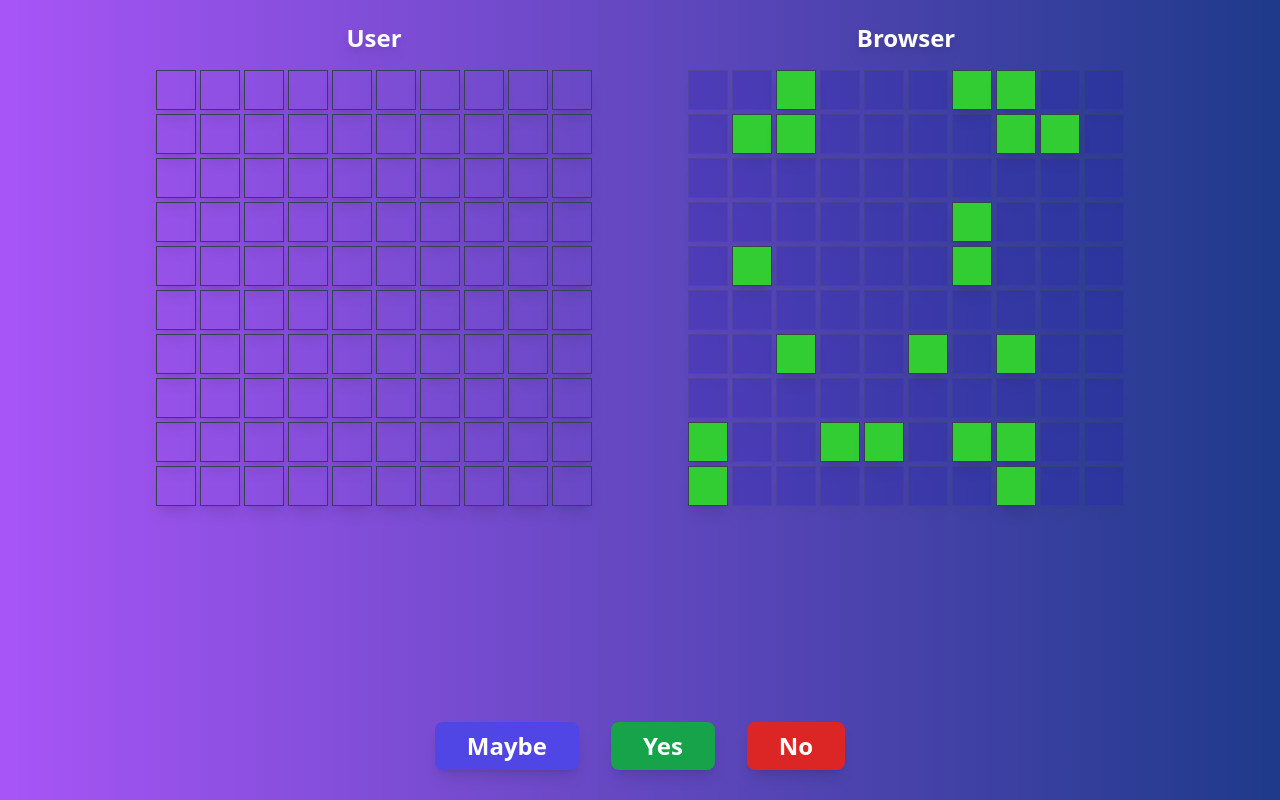
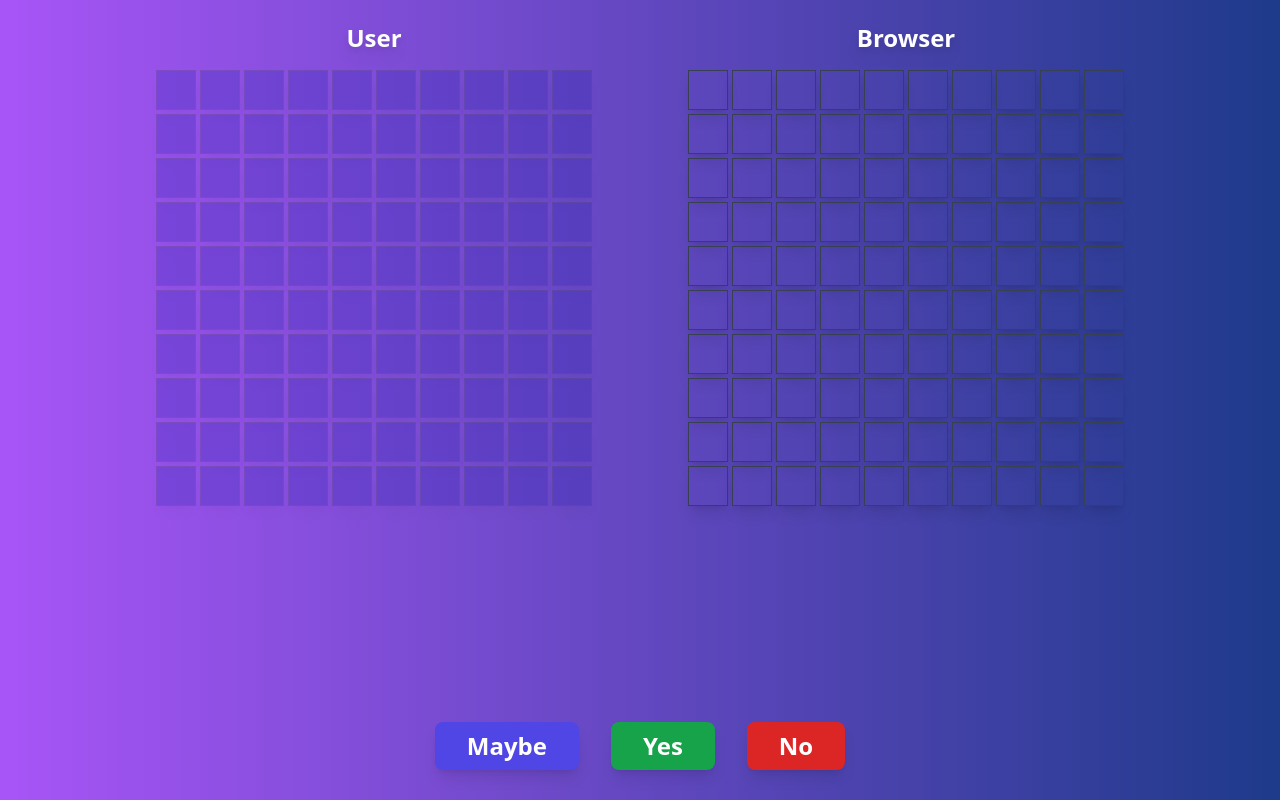
Before and after one commit to vytautas-abramikas/tsunami_fleet, a React (Vite) app: page / in a window 1280 px wide. Built offline with nearby package versions, Linux system fonts and the light colour scheme.

Commit message:
initialization now in useEffect, ship ids start at 1, modified types, testing more functionality on cell click

```diff
--- a/src/components/Grid.tsx
+++ b/src/components/Grid.tsx
@@ -4,28 +4,74 @@ import { Cell } from "./Cell";
 import { TCell, TGrid } from "../types/types";
 
 export const Grid: React.FC<{ owner: "User" | "Browser" }> = ({ owner }) => {
-  const { userGrid, browserGrid, setUserGrid, setBrowserGrid } =
-    useGameContext();
+  const {
+    userGrid,
+    userShips,
+    browserGrid,
+    browserShips,
+    setUserGrid,
+    setBrowserGrid,
+  } = useGameContext();
   const grid = owner === "User" ? userGrid : browserGrid;
+  const ships = owner === "User" ? userShips : browserShips;
   const setGrid = owner === "User" ? setUserGrid : setBrowserGrid;
 
   const handleCellClick = (cellId: number) => {
     // just a mock function for now
-    setGrid((prevGrid: TGrid) => {
-      const updatedCells: TCell[] = prevGrid.cells.map((cell) => {
-        if (cell.id === cellId && !cell.isVisible) {
-          const newStatus: "hit" | "empty" =
-            cell.status === "ship" ? "hit" : "empty";
-          return {
+    const cell = grid.cells[cellId];
+    console.log(JSON.stringify(cell));
+    let updatedCells: TCell[] = [];
+    if (cell.id === cellId && !cell.isVisible) {
+      if (cell.status === "ship" && cell.shipId) {
+        if (isLastSegment(cellId)) {
+          updatedCells = getShipCells(cell.shipId).map((cell) => ({
             ...cell,
+            status: "sunk" as "sunk",
             isVisible: true,
-            status: newStatus,
+          }));
+        } else {
+          const updatedCell = {
+            ...cell,
+            status: "hit" as "hit",
+            isVisible: true,
           };
+          updatedCells = [updatedCell];
         }
-        return cell;
-      });
-      return { ...prevGrid, cells: updatedCells };
-    });
+      } else {
+        const updatedCell = { ...cell, isVisible: true };
+        updatedCells = [updatedCell];
+      }
+    }
+    setGrid((prevGrid: TGrid) => ({
+      ...prevGrid,
+      cells: prevGrid.cells.map(
+        (cell) => updatedCells.find((updated) => updated.id === cell.id) || cell
+      ),
+    }));
+  };
+
+  const isLastSegment = (cellId: number): boolean => {
+    const shipId = grid.cells[cellId].shipId;
+    if (!shipId) {
+      return false;
+    } else {
+      const shipSegments = ships.list[shipId - 1].segments;
+      const cells = getShipCells(shipId);
+      const cellsHitLength = cells.reduce(
+        (acc, cur) => acc + (cur.status === "hit" ? 1 : 0),
+        0
+      );
+      if (shipSegments.length - cellsHitLength === 1) {
+        return true;
+      } else {
+        return false;
+      }
+    }
+  };
+
+  const getShipCells = (shipId: number): TCell[] => {
+    const shipSegments = ships.list[shipId - 1].segments;
+    return shipSegments.map((seg) => grid.cells[seg]);
   };
 
   return (
--- a/src/context/GameContext.tsx
+++ b/src/context/GameContext.tsx
@@ -1,4 +1,4 @@
-import { createContext, useState, ReactNode } from "react";
+import { createContext, useState, useEffect, ReactNode } from "react";
 import { TGrid, TGameContext, TShips, TMessage } from "../types/types";
 import { initializeGrid } from "../utils/initializeGrid";
 import { initializeShips } from "../utils/initializeShips";
@@ -10,16 +10,24 @@ export const GameContext = createContext<TGameContext | null>(null);
 export const GameProvider: React.FC<{ children: ReactNode }> = ({
   children,
 }) => {
-  const [userShips, setUserShips] = useState<TShips>(initializeShips("User"));
-  const [userGrid, setUserGrid] = useState<TGrid>(initializeGrid("User"));
+  const [userShips, setUserShips] = useState<TShips | null>(null);
+  const [userGrid, setUserGrid] = useState<TGrid | null>(null);
+  const [browserShips, setBrowserShips] = useState<TShips | null>(null);
+  const [browserGrid, setBrowserGrid] = useState<TGrid | null>(null);
+  const [messages, setMessages] = useState<TMessage[]>([]);
 
-  const generatedShips = generateShips("Browser");
-  const [browserShips, setBrowserShips] = useState<TShips>(generatedShips);
-  const [browserGrid, setBrowserGrid] = useState<TGrid>(
-    populateGrid("Browser", generatedShips)
-  );
+  // Initialize the state once
+  useEffect(() => {
+    const initialUserShips = initializeShips("User");
+    const initialUserGrid = initializeGrid("User");
+    const initialBrowserShips = generateShips("Browser");
+    const initialBrowserGrid = populateGrid("Browser", initialBrowserShips);
 
-  const [messages, setMessages] = useState<TMessage[]>([]);
+    setUserShips(initialUserShips);
+    setUserGrid(initialUserGrid);
+    setBrowserShips(initialBrowserShips);
+    setBrowserGrid(initialBrowserGrid);
+  }, []);
 
   const addMessage = (newMessage: TMessage) => {
     const text = newMessage.text;
@@ -32,6 +40,12 @@ export const GameProvider: React.FC<{ children: ReactNode }> = ({
       return updatedMessages;
     });
   };
+
+  if (!userGrid || !browserGrid || !userShips || !browserShips) {
+    return (
+      <main className="bg-gradient-to-r from-purple-500 to-blue-900 text-white flex flex-col items-center justify-center min-h-screen overflow-hidden"></main>
+    );
+  }
 
   return (
     <GameContext.Provider
--- a/src/types/types.ts
+++ b/src/types/types.ts
@@ -19,7 +19,6 @@ export type TShip = {
   id: number;
   size: number;
   segments: number[];
-  sunk: boolean;
 };
 
 export type TShips = {
@@ -38,9 +37,9 @@ export type TGameContext = {
   userShips: TShips;
   browserShips: TShips;
   messages: TMessage[];
-  setUserGrid: React.Dispatch<React.SetStateAction<TGrid>>;
-  setBrowserGrid: React.Dispatch<React.SetStateAction<TGrid>>;
-  setUserShips: React.Dispatch<React.SetStateAction<TShips>>;
-  setBrowserShips: React.Dispatch<React.SetStateAction<TShips>>;
+  setUserGrid: React.Dispatch<React.SetStateAction<TGrid | null>>;
+  setBrowserGrid: React.Dispatch<React.SetStateAction<TGrid | null>>;
+  setUserShips: React.Dispatch<React.SetStateAction<TShips | null>>;
+  setBrowserShips: React.Dispatch<React.SetStateAction<TShips | null>>;
   addMessage: (newMessage: TMessage) => void;
 };
--- a/src/utils/generateShips.ts
+++ b/src/utils/generateShips.ts
@@ -137,11 +137,11 @@ export const generateShips = (owner: "User" | "Browser"): TShips => {
             occupiedPositions.add(index);
           });
           placed = true;
-          console.log(
-            `Placed ship ID ${ship.id} at positions: ${segments} in ${
-              attempts + 1
-            } attempts`
-          );
+          // console.log(
+          //   `Placed ship ID ${ship.id} at positions: ${segments} in ${
+          //     attempts + 1
+          //   } attempts`
+          // );
         }
       }
       attempts++;
--- a/src/utils/initializeGrid.ts
+++ b/src/utils/initializeGrid.ts
@@ -1,10 +1,11 @@
 import { TCell, TGrid } from "../types/types";
 
 export const initializeGrid = (owner: "User" | "Browser"): TGrid => {
+  console.log(`${owner}' grid initializing`);
   const cells: TCell[] = Array.from({ length: 100 }, (_, i) => {
     return {
       id: i,
-      isVisible: owner === "User" ? false : true,
+      isVisible: owner === "Browser" ? false : true,
       status: "empty",
     };
   });
--- a/src/utils/initializeShips.ts
+++ b/src/utils/initializeShips.ts
@@ -1,12 +1,12 @@
 import { TShip, TShips } from "../types/types";
 
 export const initializeShips = (owner: "User" | "Browser"): TShips => {
+  console.log(`${owner}' ships initializing`);
   const shipSizes = [4, 3, 3, 2, 2, 2, 1, 1, 1, 1];
   const list: TShip[] = shipSizes.map((size, index) => ({
-    id: index,
+    id: index + 1,
     size,
     segments: [],
-    sunk: false,
   }));
   return { owner, list };
 };
```
